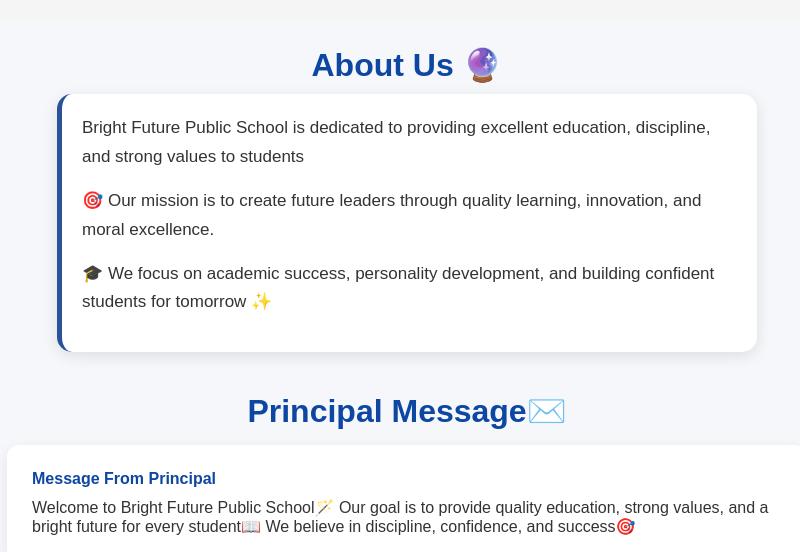
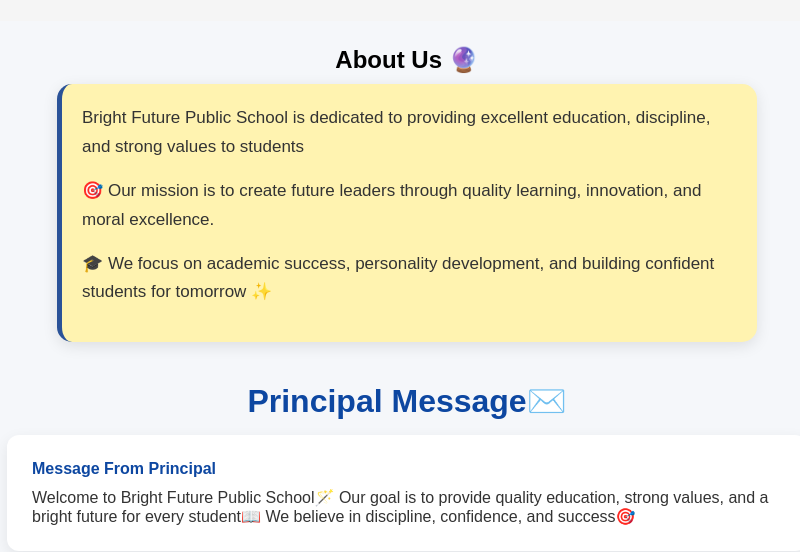
Before and after one commit to mundotiyarashi387-gif/School, a plain HTML site: page index.html in a window 1280 px wide. Shown: the part 768-1320 px from the top of the page, without its empty margins (233-1033 px from the left). Drawn offline with Linux system fonts and the light colour scheme.

Commit message:
index.html

```diff
--- a/index.html
+++ b/index.html
@@ -7,11 +7,15 @@
 
 <style>
     .about-box {
-  background-color: #fff3b0;
-  padding: 20px;
-  border-radius: 10px;
-  box-shadow: 0 4px 10px rgba(0,0,0,0.1);
+  background-color: #fff3b0 !important;
     }
+    #about-us h2 {
+  color: black;
+  font-size: 24px;
+  font-weight: bold;
+  margin-bottom: 10px;
+    }
+
 .gallery {
     display: flex;
     flex-direction: column;
```
